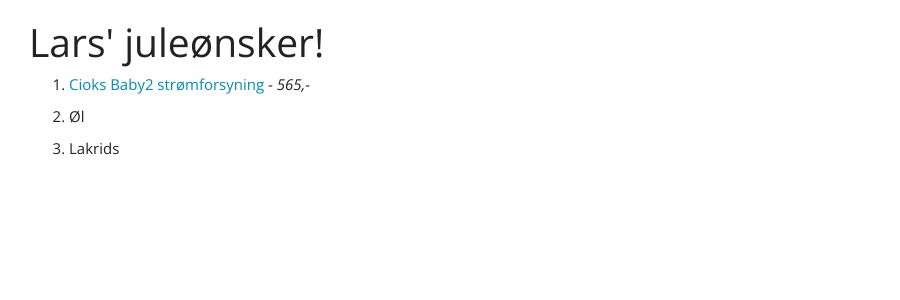
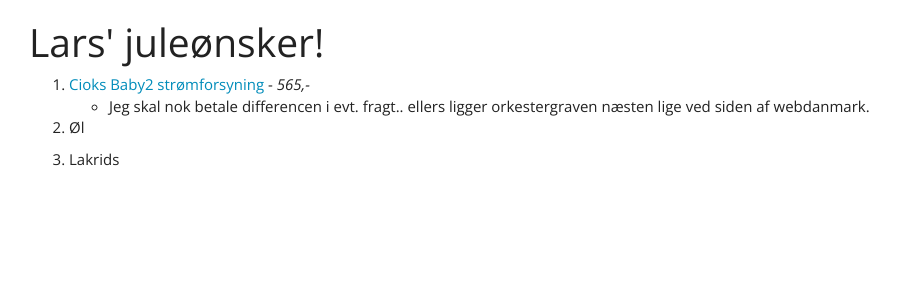
Before and after one commit to larshm/larshm.github.io, a Jekyll site: the page built from index.md, in a window 1280 px wide. Shown: the top 300 px of the page, without its empty margins (41-941 px from the left). Built offline with Jekyll 4.4.1, drawn with Linux system fonts in a browser that asks for light colours.

Commit message:
Added description to wish

```diff
--- a/index.md
+++ b/index.md
@@ -5,6 +5,7 @@ header: Lars' juleønsker!
 ---
 
 1. [Cioks Baby2 strømforsyning](http://orkestergraven.dk/produkter/effektpedaler/strmforsyninger?productid=1674) - *565,-*
+    * Jeg skal nok betale differencen i evt. fragt.. ellers ligger orkestergraven næsten lige ved siden af webdanmark.
 
 2. Øl
 
```
Also changed, not shown: 1 other file.
